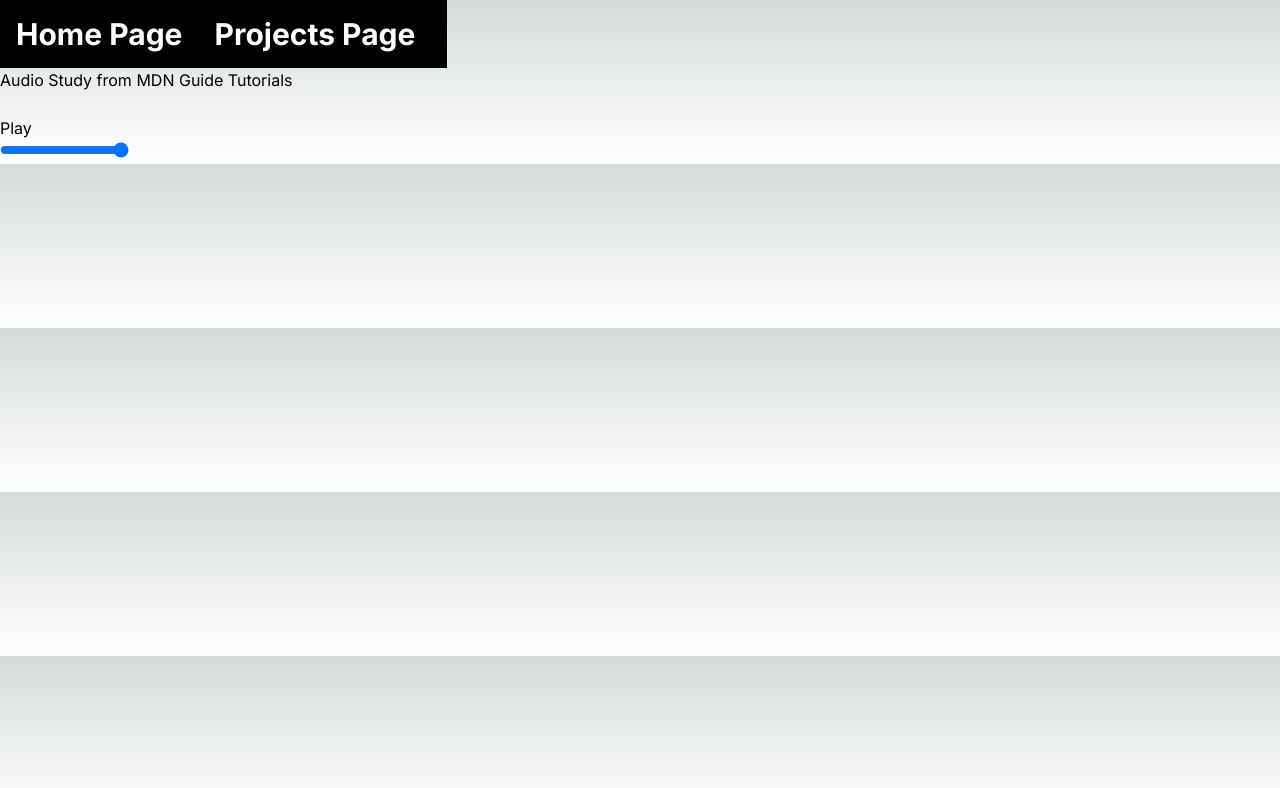
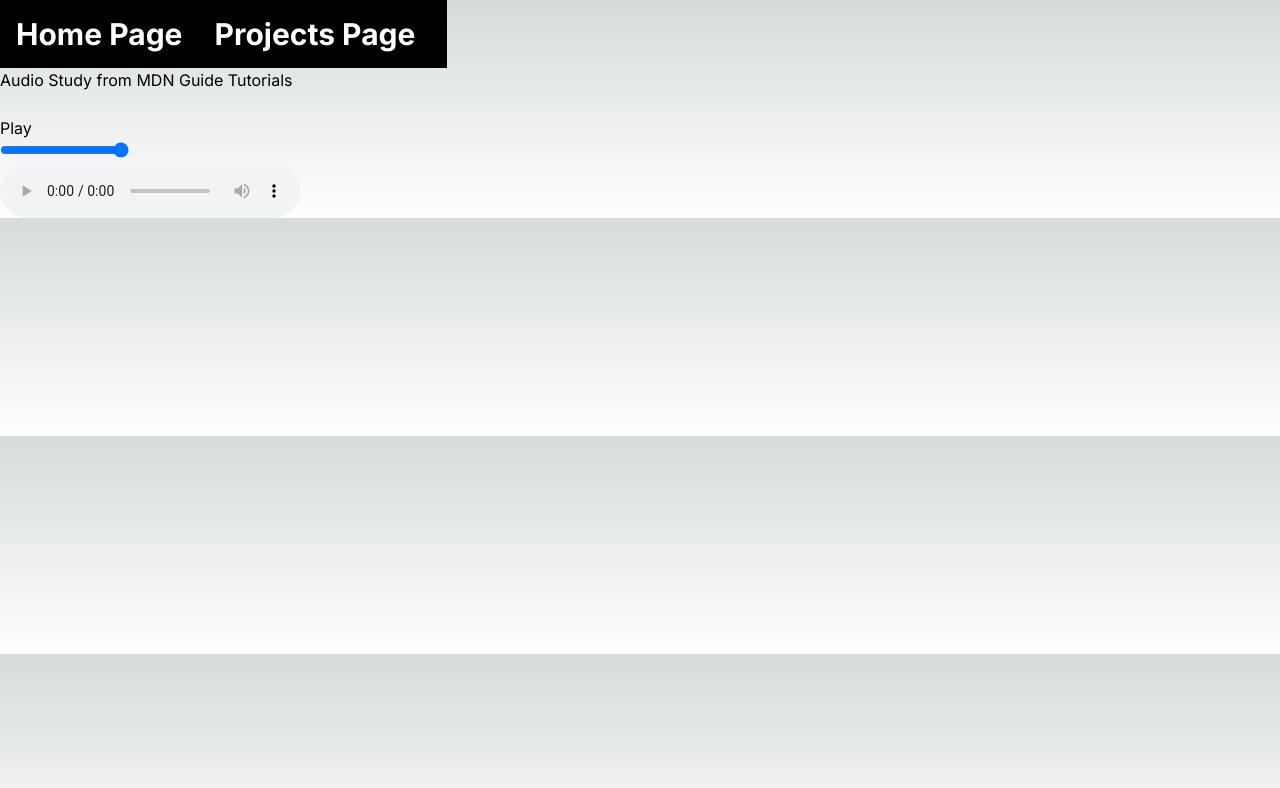
Before and after one commit to hughgrenfell/mdn-guide-tutorials-nextjs, a Next.js app: page /projects/api-study/audio-study in a window 1280 px wide. Shown: the top 788 px of the page. Built offline with nearby package versions, Linux system fonts and the light colour scheme.

Commit message:
Test audio element in production

```diff
--- a/src/app/projects/api-study/audio-study/page.tsx
+++ b/src/app/projects/api-study/audio-study/page.tsx
@@ -26,6 +26,10 @@ export default function AudioStudy() {
                 <h1>Audio Study from MDN Guide Tutorials</h1>
                 <AudioPlayer fileName={fileName}/>
             </div>
+            <audio controls>
+                <source src={fileName} type="audio/mpeg" />
+                Your browser does not support the audio tag.
+            </audio>
         </div>
     )
 }
```
